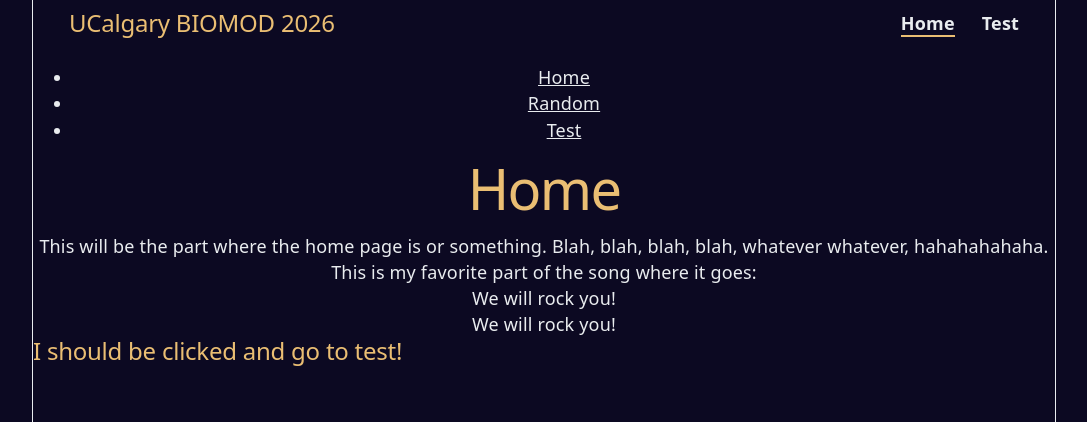
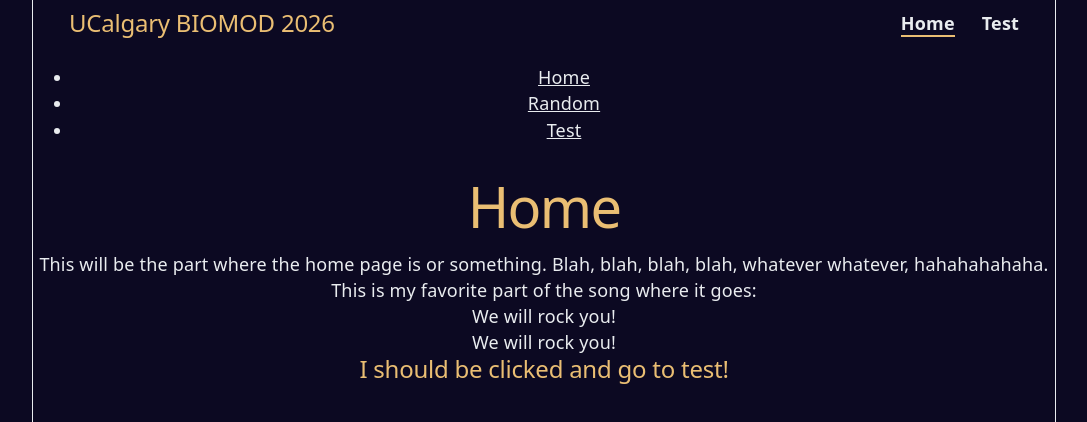
Before and after one commit to UCalgary-BIOMOD/UCalgary-BIOMOD-2026-Wiki, a React (Vite) app in the folder biomod-wiki/: page / in a window 1280 px wide. Shown: the top 422 px of the page, without its empty margins (96-1183 px from the left). Built offline with nearby package versions, Linux system fonts and the light colour scheme.

Commit message:
style: Center the content in each page using flexbox
I used flexbox to make all of the content symmetrical again

```diff
--- a/biomod-wiki/src/Components/PageLayout.jsx
+++ b/biomod-wiki/src/Components/PageLayout.jsx
@@ -1,7 +1,7 @@
-
+import styles from "./PageLayout.module.css"
 function SideNav({sections}) {
     return (
-        <nav className = "side-nav">
+        <nav className = {styles.sideNav}>
             <ul>
                 {sections.map((section) => ( //https://sentry.io/answers/react-for-loops/
                     <li key={section.id}>
@@ -18,7 +18,7 @@ export default function PageLayout({sections}) {
     return (
         <div>
             <SideNav sections = {sections}></SideNav>
-            <main className = "page">
+            <main className = {styles.page}>
                 {sections.map(section => (
                     <section key={section.id} id = {section.id}>
                         {section.render()}
--- a/biomod-wiki/src/Components/PageLayout.module.css
+++ b/biomod-wiki/src/Components/PageLayout.module.css
@@ -0,0 +1,10 @@
+.page{
+    display: flex;
+    flex-direction: column;
+    align-items:center;
+
+}
+
+.sideNav{
+
+}
```
